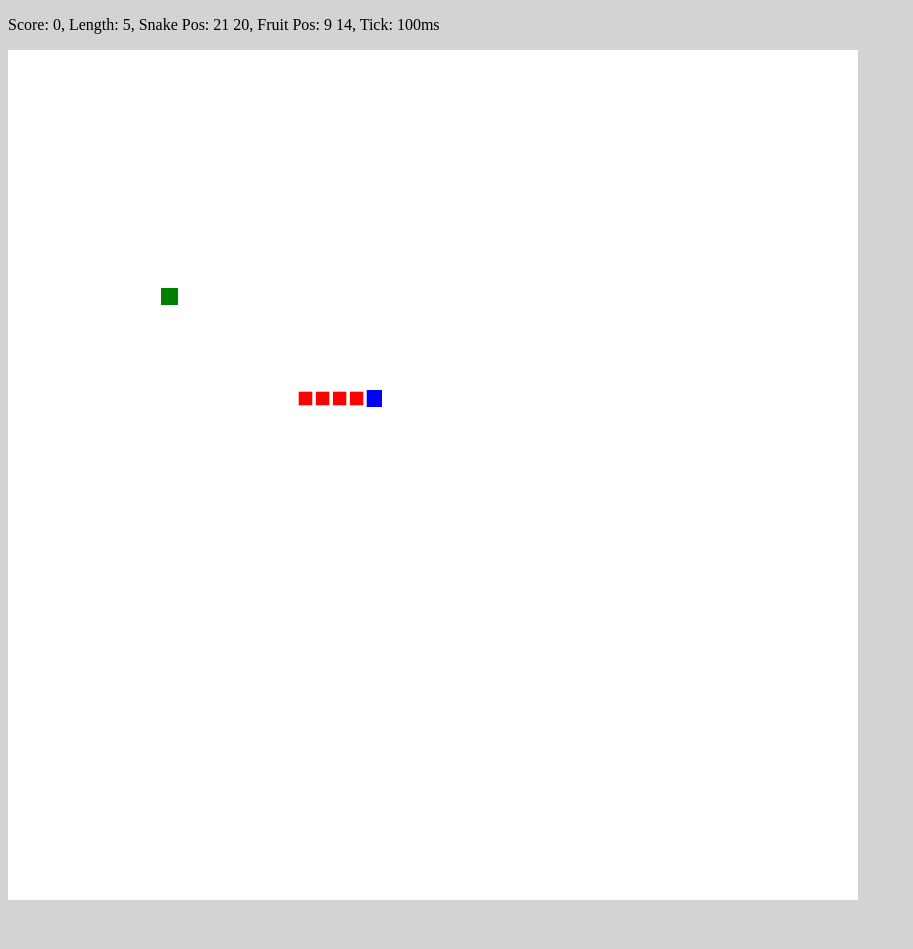
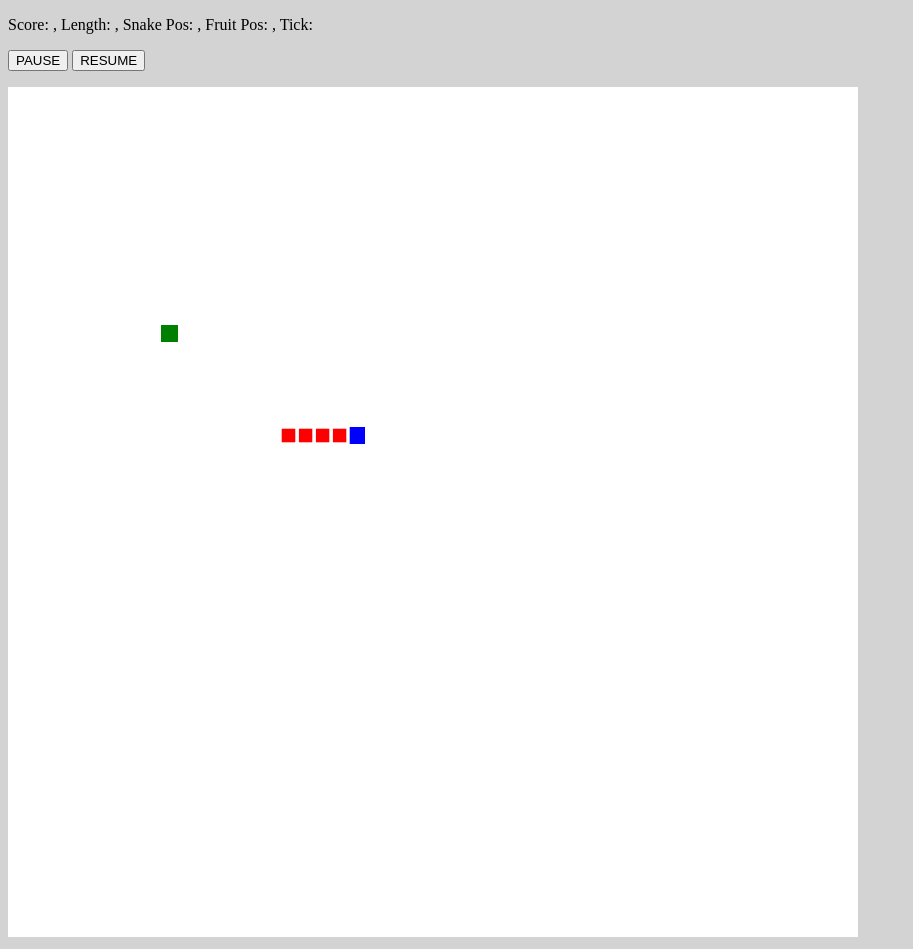
Before and after one commit to satyanash/jsnake, a plain HTML site: page index.html in a window 1280 px wide. Shown: the whole page, without its empty margins (0-913 px from the left). Before the commit the page ends 912 px from the top, so only its background shows below. Drawn offline with Linux system fonts and the light colour scheme.

Commit message:
enable strict mode, add pause/resume buttons

```diff
--- a/index.html
+++ b/index.html
@@ -9,6 +9,10 @@
 		Snake Pos: <span id="snake"></span>,
 		Fruit Pos: <span id="fruit"></span>,
 		Tick: <span id="tick"></span></p>
+		<p>
+			<button type="button" id="pauseButton">PAUSE</button>
+			<button type="button" id="resumeButton">RESUME</button>
+		</p>
 		<canvas id="canvas"></canvas>
 		<script src="./jsnake.js"></script>
 	</body>
--- a/jsnake.js
+++ b/jsnake.js
@@ -1,3 +1,4 @@
+"use strict";
 
 var LEFT= "LEFT", RIGHT= "RIGHT", UP= "UP", DOWN= "DOWN";
 
@@ -105,7 +106,8 @@ var onload = function(ctx){
 	var scoreDelta = 1;
 	var tickDelta = -5;
 
-	var defaultWidth = defaultHeight = 50;
+	var defaultWidth = 50;
+	var defaultHeight = 50;
 
 	var state = {
 		tickDelay: 100,
@@ -175,7 +177,7 @@ var onload = function(ctx){
 		logState(state);
 
 		//schedule next call
-		setTimeout(tick, state.tickDelay);
+		state.tickId = setTimeout(tick, state.tickDelay);
 	};
 
 	//run the animation sequence
@@ -186,6 +188,16 @@ var onload = function(ctx){
 		drawFruit(ctx, state);
 	});
 
-	//start the ticker
-	setTimeout(tick);
+	document.getElementById('pauseButton').addEventListener('click', function(e){
+		if(state.tickId){
+			clearTimeout(state.tickId);
+			state.tickId = null;
+		}
+	});
+	document.getElementById('resumeButton').addEventListener('click', function(e){
+		if(!state.tickId){
+			//start the ticker
+			state.tickId = setTimeout(tick);
+		}
+	});
 };
```
